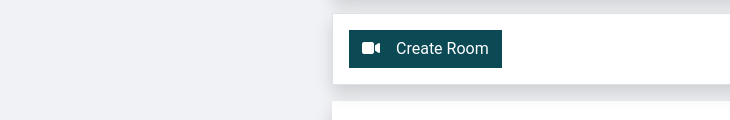
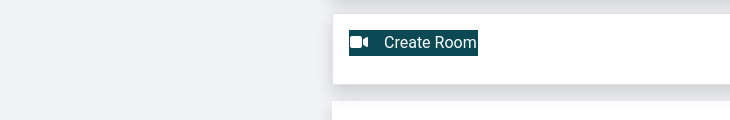
Before and after one commit to Ousman37/css-frameworks_CA, a website: page feed.html in a window 1280 px wide. Shown: the part 450-570 px from the top of the page, 0-730 px from the left. Drawn offline with nearby package versions, Linux system fonts and the light colour scheme; grey boxes are pictures that could not be loaded.

Commit message:
working on markup  feed.html

```diff
--- a/feed.html
+++ b/feed.html
@@ -3015,7 +3015,7 @@
               ">
             <!-- btn -->
             <div>
-              <button class="btn rounded-pill btn-info">
+              <button class="btn p-0 rounded-pill btn-info">
                 <i class="fas fa-video me-3"></i>Create Room
               </button>
             </div>
```
